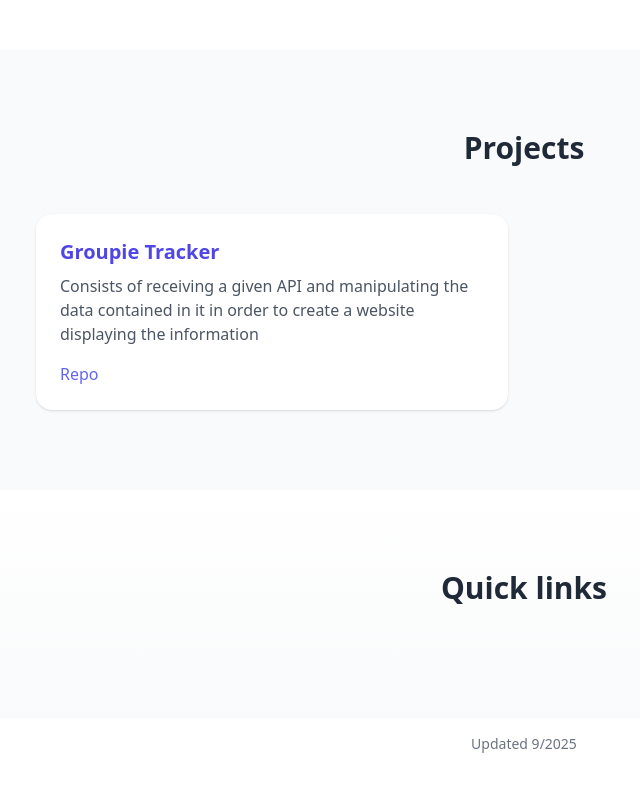
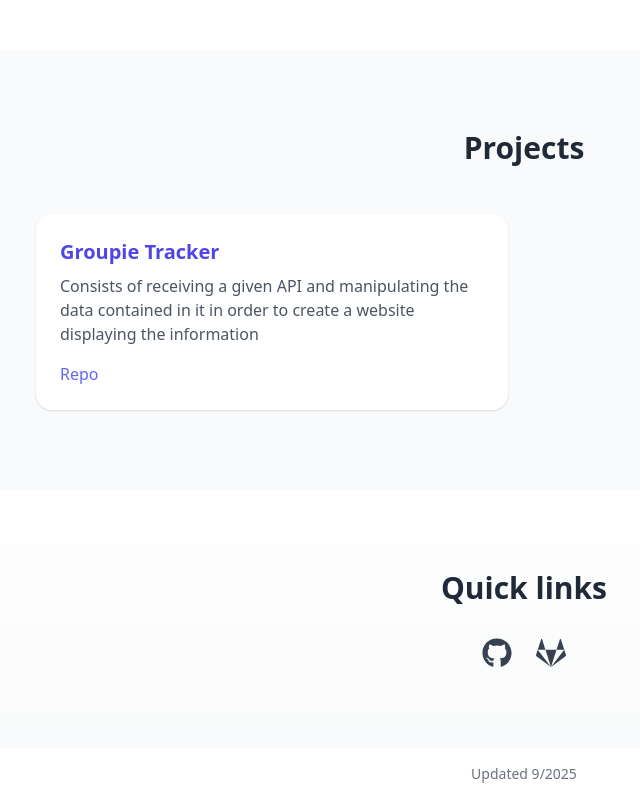
Before and after one commit to recentlyhatched/2026-portfolio, a React (Create React App) app: page / in a window 1280 px wide. Shown: the part 1058-1858 px from the top of the page, without its empty margins (116-756 px from the left). Before the commit the page ends 1828 px from the top, so only its background shows below. Built offline with nearby package versions, Linux system fonts and the light colour scheme.

Commit message:
add links component

```diff
--- a/package.json
+++ b/package.json
@@ -15,6 +15,7 @@
     "framer-motion": "^12.23.24",
     "react": "^19.2.0",
     "react-dom": "^19.2.0",
+    "react-icons": "^5.5.0",
     "react-router-dom": "^6.30.1",
     "react-scripts": "5.0.1",
     "typescript": "^4.9.5",
--- a/src/components/Links.tsx
+++ b/src/components/Links.tsx
@@ -1,14 +1,29 @@
 import React from "react"
-// import { FaGithub, FaGitlab, FaEnvelope } from "react-icons/fa"
+import { FaGithub, FaGitlab } from "react-icons/fa"
 
 const Links: React.FC = () => {
     return(
         <section
-          id="contact"
+          id="links"
           className="py-20 bg-gradient-to-t from-gray-50 to-white text-center text-gray-700"
           >
             <h2 className="text-3xl font-semibold mb-8 text-gray-800">Quick links</h2>
-
+            <div className="flex justify-center space-x-6 text-3xl">
+                <a
+                  href="https://github.com/recentlyhatched"
+                  className="hover:text-indigo-500 transition"
+                  aria-label="GitHub"
+                >
+                    <FaGithub />
+                </a>
+                <a
+                  href="https://gitlab.com/recentlyhatched"
+                  className="hover:text-indigo-500 transition"
+                  aria-label="GitLab"
+                >
+                    <FaGitlab />
+                </a>
+            </div>
         </section>
     )
 }
```
Also changed, not shown: 1 other file (tests, documents, lock files or other folders).
